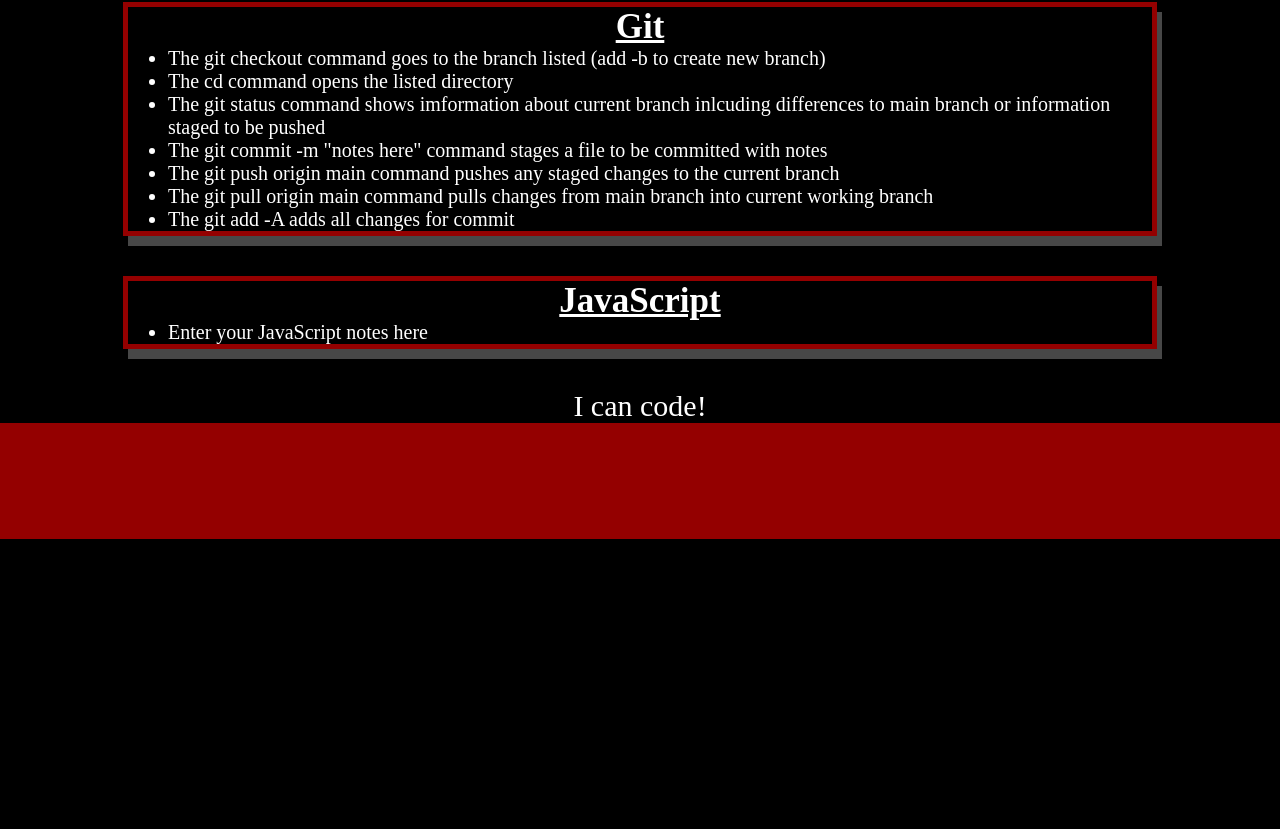
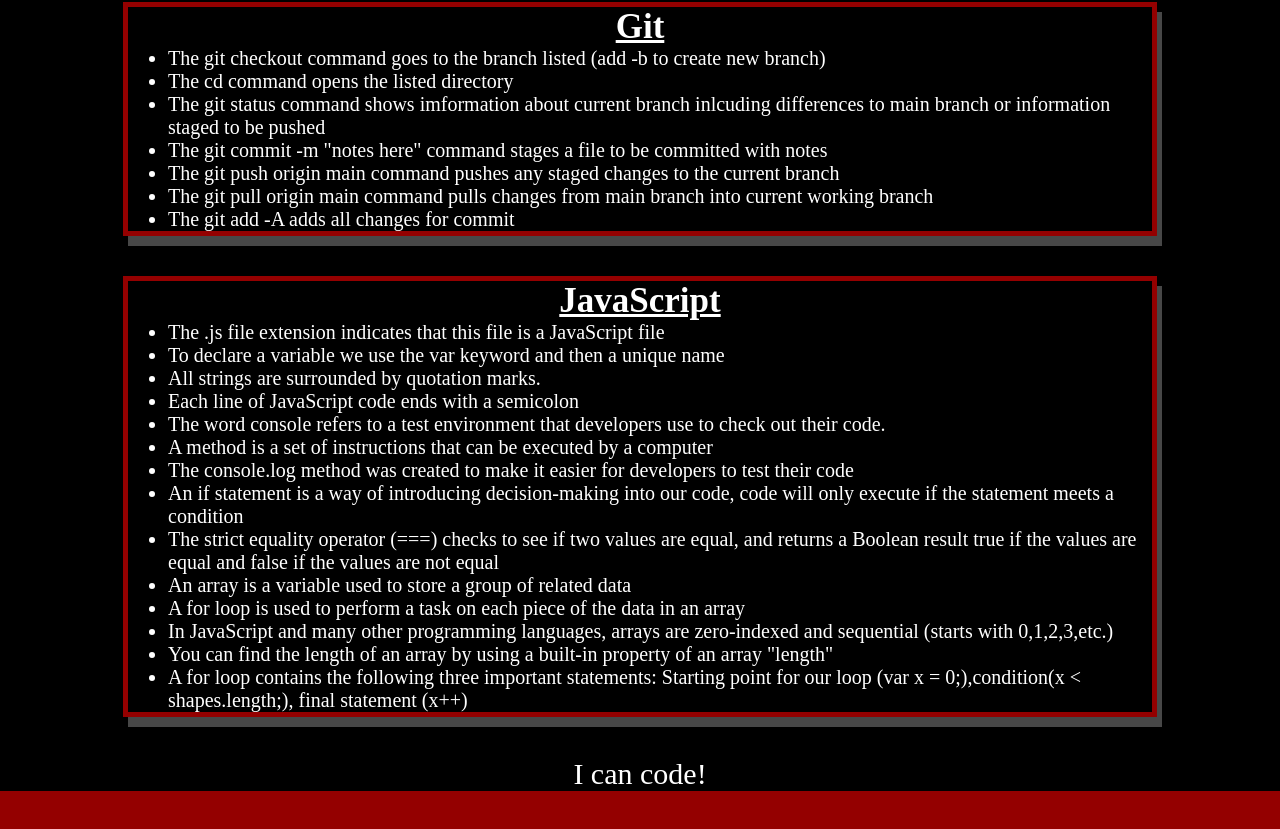
Before and after one commit to dfletch12/prework-study-guide, a plain HTML site: page index.html in a window 1280 px wide. Shown: the part 1127-1956 px from the top of the page. Before the commit the page ends 1666 px from the top, so only its background shows below. Drawn offline with Linux system fonts and the light colour scheme; a script that the page names is missing.

Commit message:
added functions to js to display in console, added js notes

```diff
--- a/index.html
+++ b/index.html
@@ -74,7 +74,20 @@
       <section class="card" id="javascript-section">
         <h2>JavaScript</h2>
         <ul>
-          <li>Enter your JavaScript notes here</li>
+          <li>The .js file extension indicates that this file is a JavaScript file</li>
+          <li>To declare a variable we use the var keyword and then a unique name</li>
+          <li>All strings are surrounded by quotation marks.</li>
+          <li>Each line of JavaScript code ends with a semicolon</li>
+          <li>The word console refers to a test environment that developers use to check out their code.</li>
+          <li>A method is a set of instructions that can be executed by a computer</li>
+          <li>The console.log method was created to make it easier for developers to test their code</li>
+          <li>An if statement is a way of introducing decision-making into our code, code will only execute if the statement meets a condition</li>
+          <li>The strict equality operator (===) checks to see if two values are equal, and returns a Boolean result true if the values are equal and false if the values are not equal</li>
+          <li>An array is a variable used to store a group of related data</li>
+          <li>A for loop is used to perform a task on each piece of the data in an array</li>
+          <li>In JavaScript and many other programming languages, arrays are zero-indexed and sequential (starts with 0,1,2,3,etc.)</li>
+          <li>You can find the length of an array by using a built-in property of an array "length"</li>
+          <li>A for loop contains the following three important statements: Starting point for our loop (var x = 0;),condition(x < shapes.length;), final statement (x++)</li>
         </ul>
       </section>
     </main>
```
